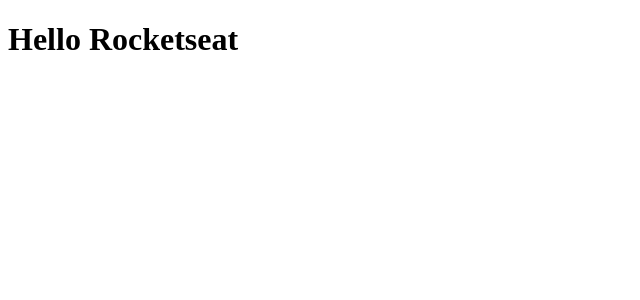
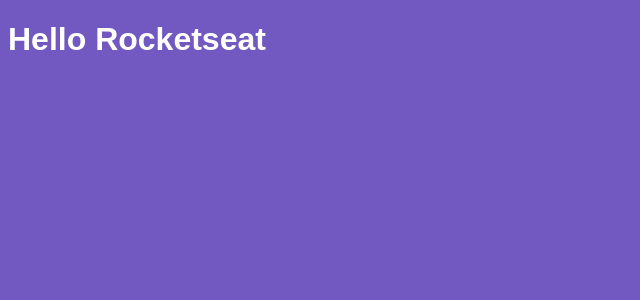
Before and after one commit to pulabio/modulo04, a React app: page / in a window 1280 px wide. Shown: the top 300 px of the page, without its empty margins (0-640 px from the left). Built offline with nearby package versions, Linux system fonts and the light colour scheme.

Commit message:
added basic styling to the page

```diff
--- /dev/null
+++ b/src/App.css
@@ -0,0 +1,5 @@
+body {
+    background: #7159c1;
+    color: white;
+    font-family: Arial, Helvetica, sans-serif;
+}
--- a/src/App.js
+++ b/src/App.js
@@ -1,4 +1,5 @@
 import React from 'react';
+import './App.css'
 
 function App() {
   return <h1>Hello Rocketseat</h1>
```
